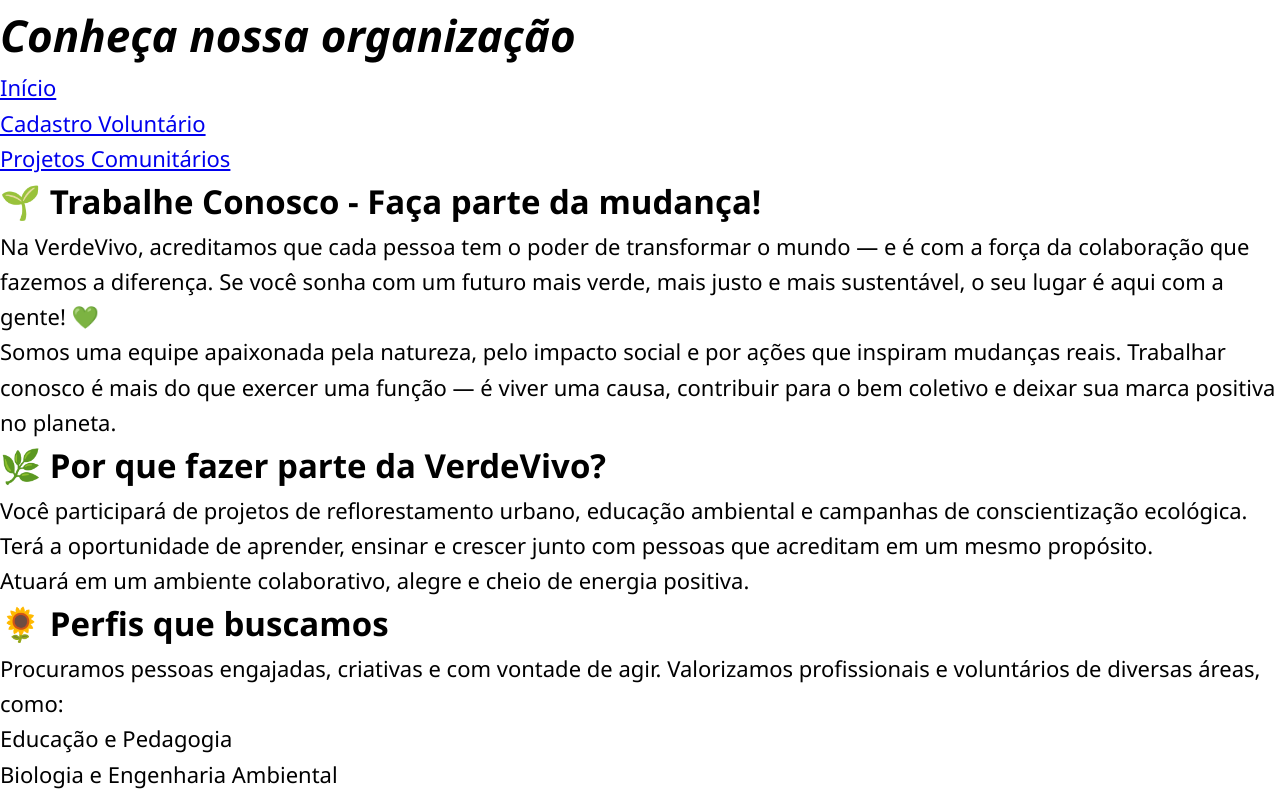
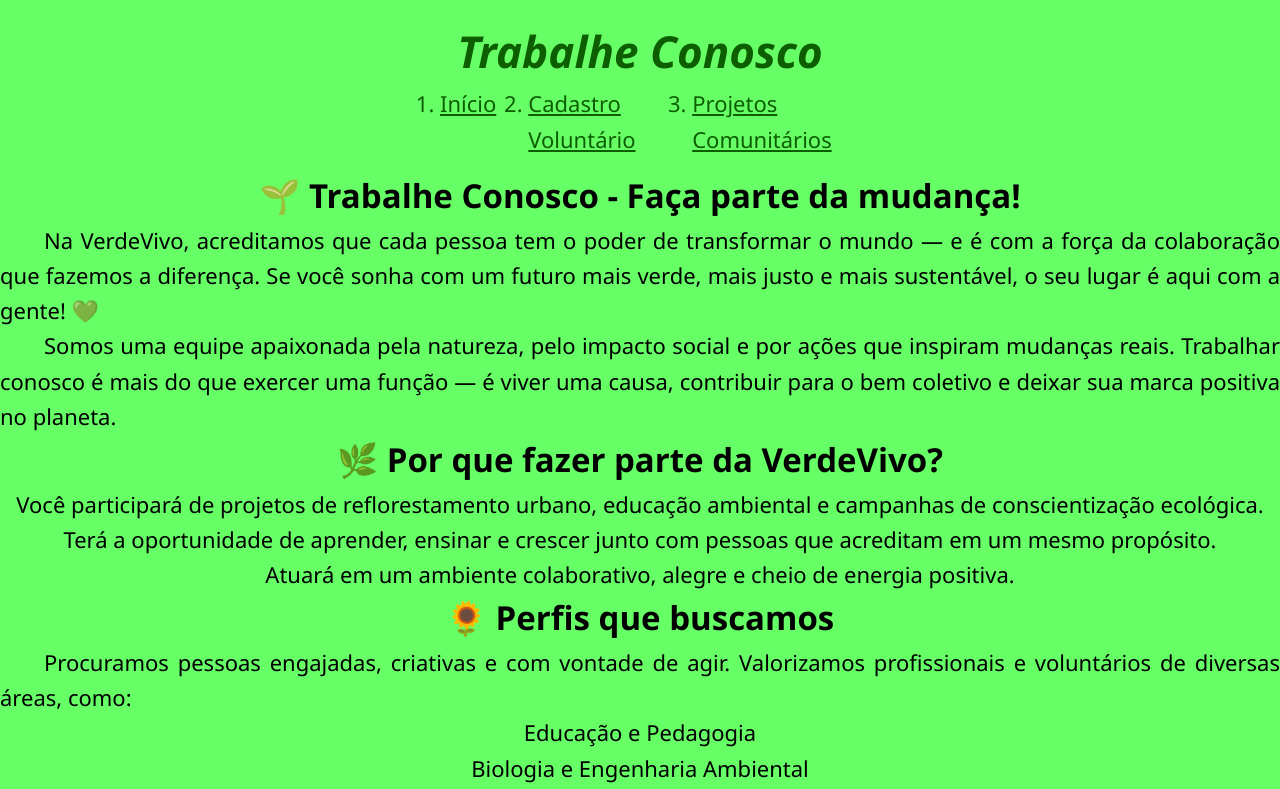
Before and after one commit to LucasCavassan/VerdeVivo, a plain HTML site: page cadastro.html in a window 1280 px wide. Shown: the top 789 px of the page. Drawn offline with Linux system fonts and the light colour scheme.

Commit message:
Css das 3 páginas

```diff
--- a/CSS/cadastrostyle.css
+++ b/CSS/cadastrostyle.css
@@ -8,9 +8,102 @@ body {
     font-size: 22px;
     font-family: 'Segoe UI', 'Segoi UI', Tahoma, Geneva, Verdana, sans-serif;
     line-height: 1.6;
+    padding-top: 170px ;
+    background-color: hsl(120, 100%, 70%);
 
 }
 
+/*Cabeçalho*/
 header {
-    background: linear-gradient(135deg, #667eea 0%,);
+    background: hsl(120, 100%, 70%);
+    color: rgb(252, 252, 252);
+    padding: 1rem 0;
+    position: fixed;
+    width: 100%;
+    top: 0%;
+    z-index: 1000;
 }
+
+nav {
+    max-width: 400px;
+    margin: 0 auto;
+    display: flex;
+    justify-content: space-between;
+    align-items: center;
+
+}
+
+nav ul{
+    display: flex;
+    list-style: nome;
+    gap: 2rem;
+    color: rgb(12, 94, 1);
+
+
+}
+
+nav a{
+    color: white;
+    text-decoration: nome;
+    transition: opacity 0.3s;
+    font-weight: 500;
+    opacity: 0.8s;
+}
+
+nav a:hover,
+nav a.active{
+    opacity: 1;
+    font-weight: bold;
+}
+
+h2 {
+    text-align: center;
+}
+
+p {
+    text-align: justify;
+    text-indent: 2em;
+}
+
+
+.logo{
+    font-size: 1.5rem;
+    font-weight: bolder;
+
+}
+
+.formA{
+    background-position: center;
+    height: 20vh;
+    display: flex;
+    align-items: center;
+    justify-content: center;
+    text-align: center;
+    color: rgb(12, 94, 1);
+    margin-top: 5px;
+    display: block;
+
+}
+
+.page-Title {
+    text-align: center;
+}
+
+
+.list-text {
+     color: rgb(12, 94, 1);
+}
+
+
+.page-title-text {
+    color: rgb(12, 94, 1);
+
+}
+
+.list-spacing {
+    text-align: center;
+}
+
+.form-paragraph {
+    text-align: center;
+}
--- a/CSS/indexstyle.css
+++ b/CSS/indexstyle.css
@@ -1,3 +1,86 @@
+*{
+    margin: 0;
+    padding: 0;
+    box-sizing: border-box;
+}
+
 body {
     font-size: 22px;
+    font-family: 'Segoe UI', 'Segoi UI', Tahoma, Geneva, Verdana, sans-serif;
+    line-height: 1.6;
+    padding-top: 170px ;
+    background-color: hsl(120, 100%, 70%);
+
 }
+
+/*Cabeçalho*/
+header {
+    background: hsl(120, 100%, 70%);
+    color: rgb(252, 252, 252);
+    padding: 1rem 0;
+    position: fixed;
+    width: 100%;
+    top: 0%;
+    z-index: 1000;
+}
+
+nav {
+    max-width: 400px;
+    margin: 0 auto;
+    display: flex;
+    justify-content: space-between;
+    align-items: center;
+
+}
+
+nav ul{
+    display: flex;
+    list-style: nome;
+    gap: 2rem;
+    color: rgb(12, 94, 1);
+
+}
+
+nav a{
+    color: white;
+    text-decoration: nome;
+    transition: opacity 0.3s;
+    font-weight: 500;
+    opacity: 0.8s;
+}
+
+nav a:hover,
+nav a.active{
+    opacity: 1;
+    font-weight: bold;
+}
+
+h2 {
+    text-align: center;
+}
+
+p {
+    text-align: justify;
+    text-indent: 2em;
+}
+
+
+.logo{
+    font-size: 1.5rem;
+    font-weight: bolder;
+
+}
+
+.page-Title {
+    text-align: center;
+
+}
+
+.page-title-text {
+    color: rgb(12, 94, 1);
+
+}
+
+.list-text {
+     color: rgb(12, 94, 1);
+}
--- a/CSS/projetoscomunitarios.css
+++ b/CSS/projetoscomunitarios.css
@@ -1,3 +1,88 @@
+*{
+    margin: 0;
+    padding: 0;
+    box-sizing: border-box;
+}
+
 body {
     font-size: 22px;
+    font-family: 'Segoe UI', 'Segoi UI', Tahoma, Geneva, Verdana, sans-serif;
+    line-height: 1.6;
+    padding-top: 170px ;
+    background-color: hsl(120, 100%, 70%);
+
 }
+
+/*Cabeçalho*/
+header {
+    background: hsl(120, 100%, 70%);
+    color: rgb(252, 252, 252);
+    padding: 1rem 0;
+    position: fixed;
+    width: 100%;
+    top: 0%;
+    z-index: 1000;
+}
+
+nav {
+    max-width: 400px;
+    margin: 0 auto;
+    display: flex;
+    justify-content: space-between;
+    align-items: center;
+
+}
+
+nav ul{
+    display: flex;
+    list-style: nome;
+    gap: 2rem;
+    color: rgb(12, 94, 1);
+
+
+}
+
+nav a{
+    color: white;
+    text-decoration: nome;
+    transition: opacity 0.3s;
+    font-weight: 500;
+    opacity: 0.8s;
+}
+
+nav a:hover,
+nav a.active{
+    opacity: 1;
+    font-weight: bold;
+}
+
+h2 {
+    text-align: center;
+}
+
+p {
+    text-align: justify;
+    text-indent: 2em;
+}
+
+
+.logo{
+    font-size: 1.5rem;
+    font-weight: bolder;
+
+}
+
+.page-Title {
+    text-align: center;
+}
+
+
+.list-text {
+     color: rgb(12, 94, 1);
+}
+
+
+.page-title-text {
+    color: rgb(12, 94, 1);
+
+}
--- a/cadastro.html
+++ b/cadastro.html
@@ -8,12 +8,12 @@
 </head>
 <body>
     <header>
-        <h1><em>Conheça nossa organização</em></h1>
+        <h1 class="page-Title"><em class="page-title-text">Trabalhe Conosco</em></h1>
         <nav>
-            <ul>
-            <li><a href="index.html">Início</a></li>
-            <li><a href="cadastro.html">Cadastro Voluntário</a></li>
-            <li><a href="projetoscomunitarios.html">Projetos Comunitários</a></li>
+            <ul >
+            <li ><a href="index.html" class="list-text">Início</a></li>
+            <li><a href="cadastro.html" class="list-text">Cadastro Voluntário</a></li>
+            <li><a href="projetoscomunitarios.html" class="list-text">Projetos Comunitários</a></li>
             </ul>
         </nav>
     </header>
@@ -27,7 +27,7 @@
 
     <section>
         <h2>🌿 Por que fazer parte da VerdeVivo?</h2>
-        <ul>
+        <ul class="list-spacing">
             <li>Você participará de projetos de reflorestamento urbano, educação ambiental e campanhas de conscientização ecológica.</li>
             <li>Terá a oportunidade de aprender, ensinar e crescer junto com pessoas que acreditam em um mesmo propósito.</li>
             <li>Atuará em um ambiente colaborativo, alegre e cheio de energia positiva.</li>
@@ -37,7 +37,7 @@
     <section>
         <h2>🌻 Perfis que buscamos</h2>
         <p>Procuramos pessoas engajadas, criativas e com vontade de agir. Valorizamos profissionais e voluntários de diversas áreas, como:</p>
-        <ul>
+        <ul class="list-spacing">
             <li>Educação e Pedagogia</li>
             <li>Biologia e Engenharia Ambiental</li>
             <li>Comunidade e Marketing Social</li>
@@ -48,10 +48,13 @@
     </section>
 
     <section class="formulário">
-        <main>
+
+            <div class="formA">
         <h2>🌎 Quer fazer parte?</h2>
-        <p>Envie suas informações e junte-se ao nosso movimento verde!</p>
-        <p>Preencha o formulário abaixo com:</p>
+        <p class="form-paragraph">Envie suas informações e junte-se ao nosso movimento verde!</p>
+        <p class="form-paragraph">Preencha o formulário abaixo com:</p>
+        </div>
+
         <div class="sucess-message" id="sucess-message">
             Cadastro realizado com sucesso!
         </div>
@@ -80,12 +83,13 @@
 
                 <div class="formgroup">
                 <label for="Área de Interesse">Área de Interesse *</label>
-                <input type="text" id="Área de Interesse" required>
+                <select id="Área de Interesse" required>
+                    <option value="">Selecione</option>
+                    <option value="">Jardinagem</option>
+                    <option value="">Educação</option>
+                    <option value="">Marketing</option>
                 </div>
 
-                </fieldset>
-
-                <fieldset>
                 <div class="formgroup">
                 <label for="Disponibilidade de Horário">Disponibilidade de Horário*</label>
                 <select id="Disponibilidade de Horário" name="Disponibilidade de Horário" required>
@@ -94,9 +98,14 @@
                     <option value="">Finais de Semana</option>
                     <option value="">Feriados</option>
                 </div>
-                </fieldset>
+
+
+                <div class="formgroup">
+                    <input name="submit" type="button">
+                    <button type="submit" value="submit-data">Enviar Dados</button>
+                </div>
         </form>
-        </main>
+
     </section>
 
 </body>
```
Also changed, not shown: index.html (+8 -8 lines), projetoscomunitarios.html (+5 -5 lines), JavaScript/cadastro.js (added), JavaScript/index.js (added).
